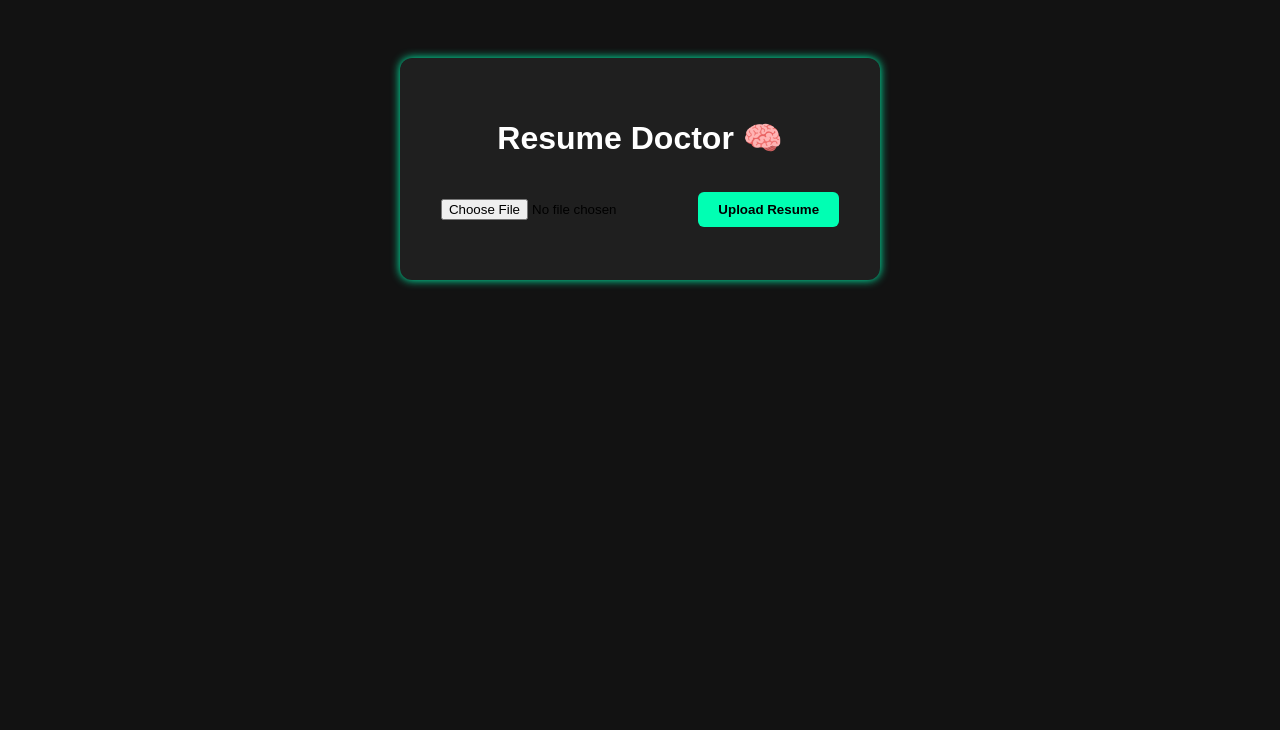
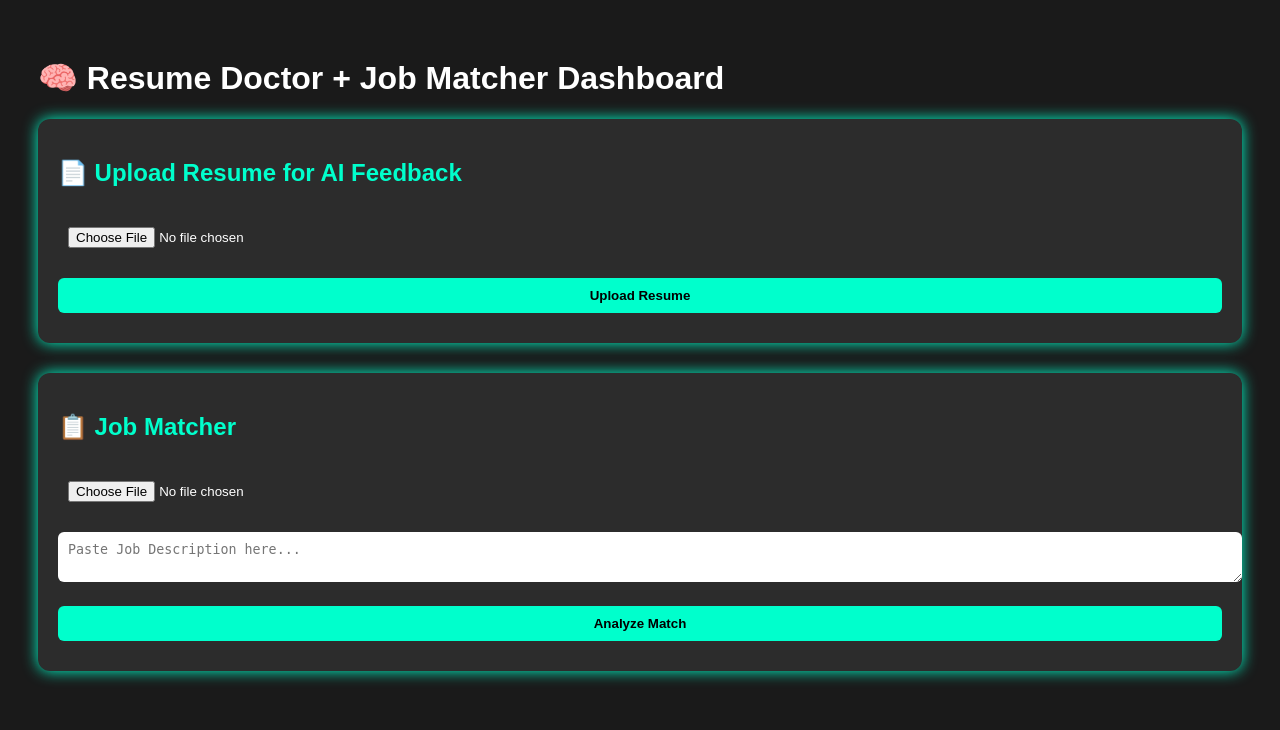
Before and after one commit to varunvamsich/resume-doctor, a Flask app: page / in a window 1280 px wide. Shown: the top 730 px of the page. Run offline with Flask 3, Linux system fonts and the light colour scheme.

Commit message:
Phase-6 Combined Dashboard

```diff
--- a/app.py
+++ b/app.py
@@ -28,23 +28,22 @@ def extract_section(lines, start_keyword, stop_keywords):
                 extracted.append(line.strip())
     return extracted
 
-# ✅ Route: Homepage
+# ✅ Route: Combined Homepage (Phase-6)
 @app.route('/')
-def index():
-    return render_template('index.html')
+def home():
+    return render_template('dashboard.html')  # new combined UI page
 
-# ✅ Route: Handle Resume Upload (Phase-3)
+# ✅ Route: Resume Analyzer (Phase-3)
 @app.route('/upload', methods=['POST'])
 def upload():
     file = request.files['resume']
     text = ""
-    if file.filename.endswith('.pdf'):
+    if file and file.filename.endswith('.pdf'):
         doc = fitz.open(stream=file.read(), filetype="pdf")
         for page in doc:
             text += page.get_text()
 
     lines = text.strip().split('\n')
-
     email_match = re.search(r'[\w\.-]+@[\w\.-]+', text)
     phone_match = re.search(r'\+?\d[\d\s\-]{8,}\d', text)
 
@@ -91,12 +90,7 @@ def upload():
         ai_feedback=ai_feedback
     )
 
-# ✅ Route: Job Matcher Form Page (Phase-5 - UI)
-@app.route('/job-matcher')
-def job_matcher():
-    return render_template('job_matcher.html')
-
-# ✅ Route: Match Resume with Job Description (Phase-5 - Logic)
+# ✅ Route: Job Matcher (Phase-5)
 @app.route('/match', methods=['POST'])
 def match():
     file = request.files['resume']
@@ -138,6 +132,6 @@ Job Description:
 
     return render_template('match_summary.html', feedback=match_feedback)
 
-# ✅ Run the Flask app
+# ✅ Run the app
 if __name__ == '__main__':
     app.run(debug=True)
--- /dev/null
+++ b/templates/dashboard.html
@@ -0,0 +1,58 @@
+<!DOCTYPE html>
+<html>
+<head>
+  <title>Resume Doctor + Job Matcher Dashboard</title>
+  <style>
+    body {
+      font-family: Arial, sans-serif;
+      background-color: #1a1a1a;
+      color: white;
+      padding: 30px;
+    }
+    .section {
+      background-color: #2c2c2c;
+      padding: 20px;
+      margin-bottom: 30px;
+      border-radius: 12px;
+      box-shadow: 0 0 15px #00ffcc;
+    }
+    h2 {
+      color: #00ffcc;
+    }
+    input, textarea {
+      margin-top: 10px;
+      padding: 10px;
+      border-radius: 6px;
+      width: 100%;
+      border: none;
+      margin-bottom: 10px;
+    }
+    input[type="submit"] {
+      background-color: #00ffcc;
+      color: black;
+      font-weight: bold;
+      cursor: pointer;
+    }
+  </style>
+</head>
+<body>
+  <h1>🧠 Resume Doctor + Job Matcher Dashboard</h1>
+
+  <div class="section">
+    <h2>📄 Upload Resume for AI Feedback</h2>
+    <form action="/upload" method="POST" enctype="multipart/form-data">
+      <input type="file" name="resume" accept=".pdf" required><br>
+      <input type="submit" value="Upload Resume">
+    </form>
+  </div>
+
+  <div class="section">
+    <h2>📋 Job Matcher</h2>
+    <form action="/match" method="POST" enctype="multipart/form-data">
+      <input type="file" name="resume" accept=".pdf" required><br>
+      <textarea name="job_description" placeholder="Paste Job Description here..." required></textarea><br>
+      <input type="submit" value="Analyze Match">
+    </form>
+  </div>
+</body>
+</html>
--- a/templates/index.html
+++ b/templates/index.html
@@ -1,17 +1,73 @@
 <!DOCTYPE html>
-<html lang="en">
+<html>
 <head>
-    <meta charset="UTF-8">
-    <title>Resume Doctor</title>
-    <link rel="stylesheet" href="{{ url_for('static', filename='style.css') }}">
+    <title>Resume Doctor 🧠</title>
+    <style>
+        body {
+            font-family: Arial, sans-serif;
+            background-color: #111;
+            color: #fff;
+            padding: 40px;
+        }
+        .section {
+            background-color: #1e1e1e;
+            padding: 30px;
+            border-radius: 12px;
+            margin-bottom: 30px;
+            box-shadow: 0 0 20px #00ffcc60;
+        }
+        h2 {
+            color: #00ffcc;
+        }
+        input, textarea {
+            width: 100%;
+            margin-top: 10px;
+            padding: 10px;
+            border-radius: 6px;
+            border: none;
+            font-size: 16px;
+        }
+        input[type="submit"] {
+            background-color: #00ffcc;
+            color: #000;
+            cursor: pointer;
+            width: auto;
+            padding: 10px 20px;
+            margin-top: 15px;
+        }
+        label {
+            font-weight: bold;
+            color: #ccc;
+        }
+    </style>
 </head>
 <body>
-    <div class="container">
-        <h1>Resume Doctor 🧠</h1>
+
+    <h1>Resume Doctor 🧠</h1>
+
+    <!-- Resume Analyzer Section -->
+    <div class="section">
+        <h2>📄 Upload Resume</h2>
         <form action="/upload" method="POST" enctype="multipart/form-data">
-            <input type="file" name="resume" required>
-            <button type="submit">Upload Resume</button>
+            <label>Select Resume (PDF):</label>
+            <input type="file" name="resume" accept=".pdf" required>
+            <input type="submit" value="Analyze Resume">
         </form>
     </div>
+
+    <!-- Resume + JD Matcher Section -->
+    <div class="section">
+        <h2>🤝 Resume Ranker + Job Matcher</h2>
+        <form action="/match" method="POST" enctype="multipart/form-data">
+            <label>Upload Resume (PDF):</label>
+            <input type="file" name="resume" accept=".pdf" required>
+
+            <label>Paste Job Description:</label>
+            <textarea name="job_description" placeholder="Paste job description here..." rows="8" required></textarea>
+
+            <input type="submit" value="Match Resume with Job Description">
+        </form>
+    </div>
+
 </body>
 </html>
```
Also changed, not shown: templates/job_matcher.html (deleted, +0 -47 lines).
